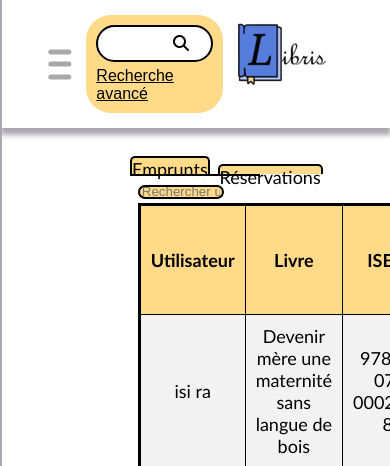
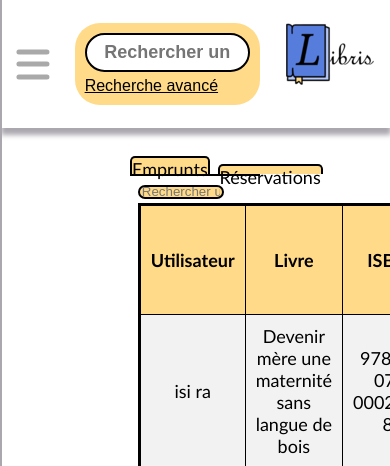
Before and after one commit to bekircanan/Libris, a PHP site: page /gestion-emprunts-reservations.php in a window 390 px wide; the page is wider, and only the part inside the window is pictured. Shown: the top 466 px of that part. Run offline with PHP 8.4, Linux system fonts and the light colour scheme; data comes from the database, SQL or seed files in the repository; some libraries are stand-ins or nearby versions.

Commit message:
responsive

```diff
--- a/Libris/css/style.css
+++ b/Libris/css/style.css
@@ -1687,8 +1687,7 @@ button.btn_valider_ajout {
         margin: 0 1rem 2rem 1rem;
     }
 
-    div.search-bar form input, div.search-bar input::placeholder{
-        color: transparent;
+    div.search-bar form input{
         background-color: white;
     }
     .slide-container{
@@ -1698,5 +1697,16 @@ button.btn_valider_ajout {
     .affichage_avis div.affichage_avis{
         display: block;
     }
-
-}
+    header form button{
+        display: none;
+    }
+    header div img{
+        margin-right: 0;
+    }
+    header{
+        padding: 0 1rem;
+    }
+    header .search-bar-container{
+        width: 100%;
+    }
+}
```
